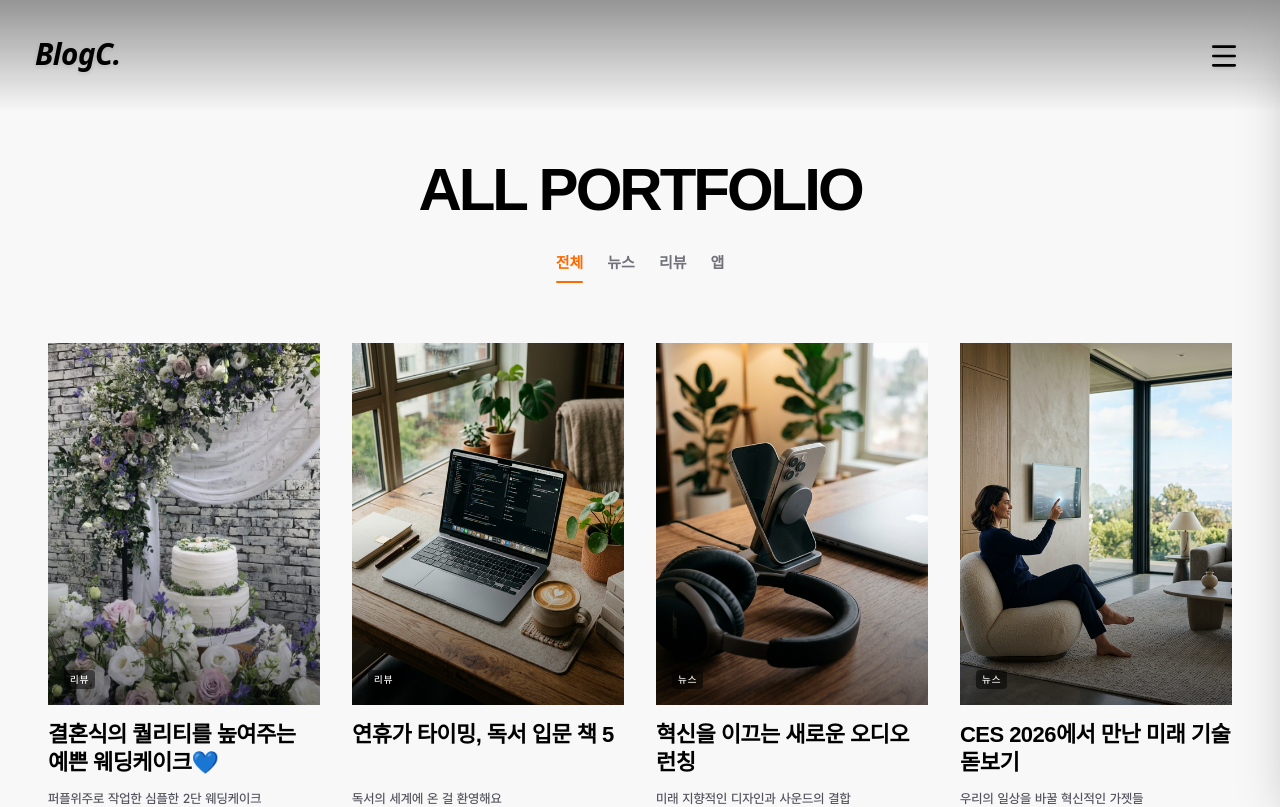
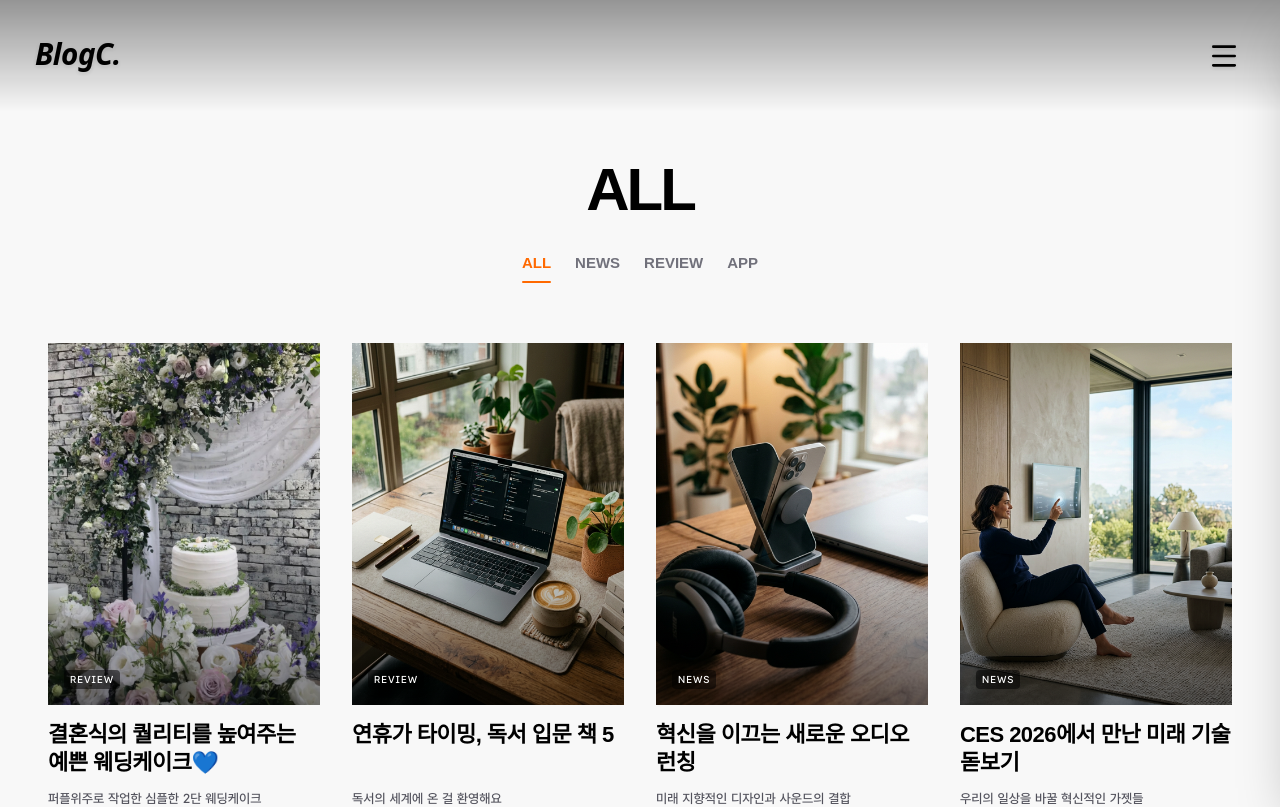
Before and after one commit to lebass98/Editor, a Next.js app: page /category in a window 1280 px wide. Shown: the top 807 px of the page. Built offline with nearby package versions, Linux system fonts and the light colour scheme; a web font is replaced by a local one.

Commit message:
feat: Migrate category and subcategory display and filtering to use English names, and update related UI texts.

```diff
--- a/src/app/category/page.tsx
+++ b/src/app/category/page.tsx
@@ -11,7 +11,7 @@ export default function CategoryRootPage() {
 
             <main className="pt-32 pb-16 px-6 sm:px-8 lg:px-12 w-full max-w-[1600px] mx-auto min-h-screen">
                 <CategoryFilteredView
-                    categoryName="ALL PORTFOLIO"
+                    categoryName="ALL"
                     articles={allArticles}
                 />
             </main>
--- a/src/components/ArticleGrid.tsx
+++ b/src/components/ArticleGrid.tsx
@@ -44,7 +44,7 @@ export default function ArticleGrid({
               {article.category}
             </div>
             <div className="text-white font-medium text-[10px] uppercase tracking-widest drop-shadow-md bg-orange-500/80 px-1.5 py-0.5 rounded-sm">
-              {article.subCategory}
+              {article.subCategory === "뉴스" ? "NEWS" : article.subCategory === "리뷰" ? "REVIEW" : "APP"}
             </div>
           </div>
           <div className="absolute inset-0 bg-gradient-to-t from-black/60 via-transparent to-transparent pointer-events-none" />
--- a/src/components/CategoryFilteredView.tsx
+++ b/src/components/CategoryFilteredView.tsx
@@ -12,21 +12,28 @@ interface CategoryFilteredViewProps {
     articles: Article[];
 }
 
-const TABS = ["전체", "뉴스", "리뷰", "앱"];
+const TABS = ["ALL", "NEWS", "REVIEW", "APP"] as const;
+type TabType = typeof TABS[number];
+
+const SUB_CATEGORY_MAP: Record<string, string> = {
+    "NEWS": "뉴스",
+    "REVIEW": "리뷰",
+    "APP": "앱"
+};
 
 export default function CategoryFilteredView({ categoryName, articles }: CategoryFilteredViewProps) {
-    const [selectedTab, setSelectedTab] = useState("전체");
+    const [selectedTab, setSelectedTab] = useState<TabType>("ALL");
 
-    const filteredArticles = selectedTab === "전체"
+    const filteredArticles = selectedTab === "ALL"
         ? articles
-        : articles.filter(article => article.subCategory === selectedTab);
+        : articles.filter(article => article.subCategory === SUB_CATEGORY_MAP[selectedTab]);
 
     return (
         <>
             {/* Category Header */}
             <div className="flex flex-col items-center justify-center mb-16 mt-8">
                 <h1 className="text-5xl md:text-6xl font-bold mb-8 tracking-tighter uppercase">
-                    {categoryName}
+                    {selectedTab === "ALL" ? categoryName : selectedTab}
                 </h1>
 
                 {/* Sub Navigation */}
@@ -77,7 +84,7 @@ export default function CategoryFilteredView({ categoryName, articles }: Categor
                                             className="object-cover transition-transform duration-500 ease-out group-hover:scale-105"
                                         />
                                         <div className="absolute bottom-4 left-4 text-white font-medium text-[10px] uppercase tracking-widest drop-shadow-md z-10 bg-black/50 px-1.5 py-0.5 rounded-sm">
-                                            {article.subCategory}
+                                            {article.subCategory === "뉴스" ? "NEWS" : article.subCategory === "리뷰" ? "REVIEW" : "APP"}
                                         </div>
                                         <div className="absolute inset-0 bg-gradient-to-t from-black/50 via-transparent to-transparent pointer-events-none" />
                                     </div>
@@ -111,7 +118,7 @@ export default function CategoryFilteredView({ categoryName, articles }: Categor
                             exit={{ opacity: 0 }}
                             className="col-span-full py-24 text-center text-zinc-500 font-medium"
                         >
-                            해당 카테고리에 속한 기사가 없습니다.
+                            No articles found in this category.
                         </motion.div>
                     )}
                 </AnimatePresence>
```
